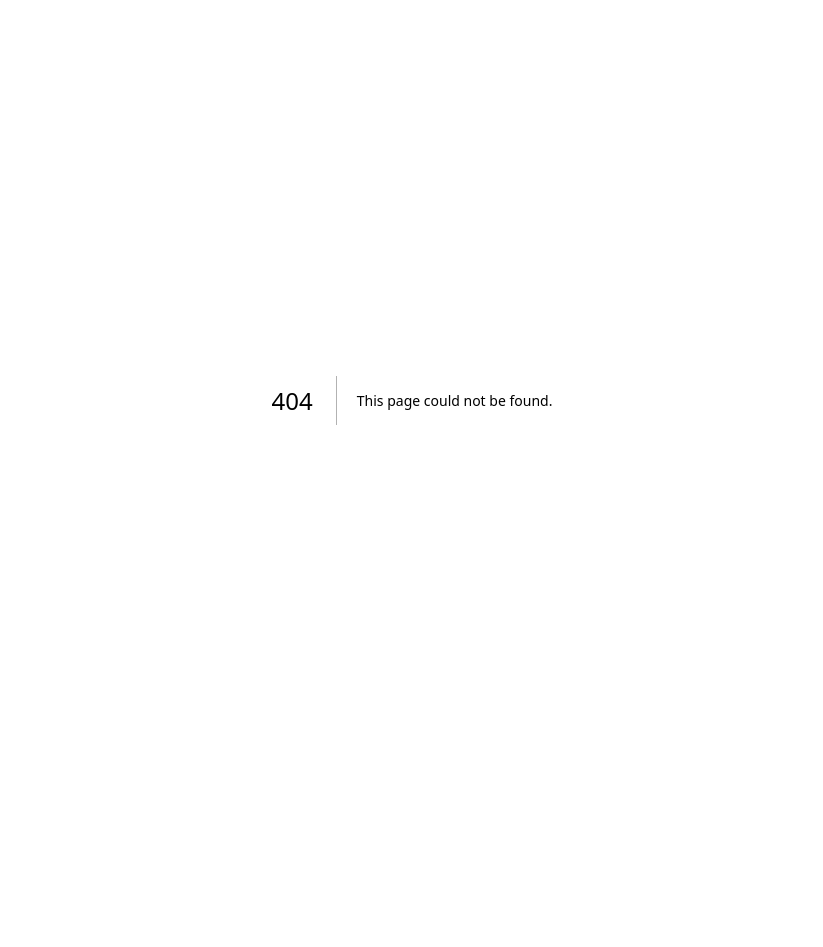
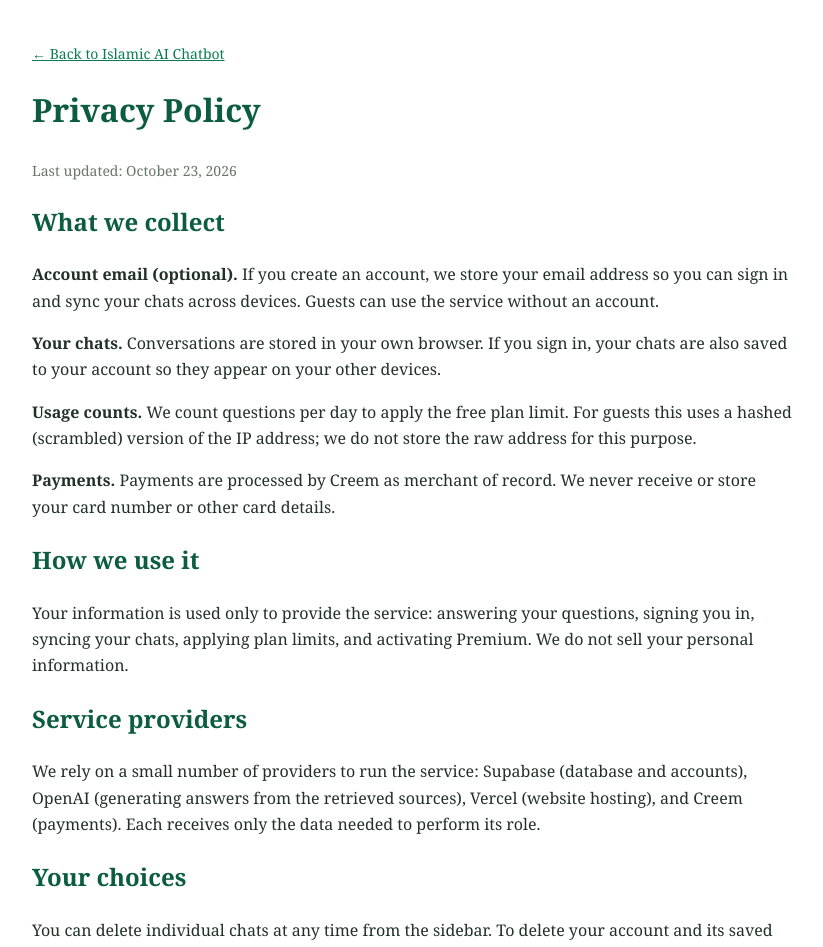
Before and after one commit to kaki50/islamic-ai-chatbot, a Next.js app: page /terms/privacy in a window 1280 px wide. Before the commit this address had no page. Shown: the top 947 px of the page, without its empty margins (228-1051 px from the left). Before the commit the page ends 800 px from the top, so only its background shows below. Built offline with nearby package versions, Linux system fonts and the light colour scheme.

Commit message:
Create page.tsx

```diff
--- /dev/null
+++ b/app/terms/privacy/page.tsx
@@ -0,0 +1,68 @@
+export default function PrivacyPage() {
+  return (
+    <main
+      style={{
+        maxWidth: "760px",
+        margin: "0 auto",
+        padding: "32px 20px 60px",
+        fontFamily: "Georgia, 'Times New Roman', serif",
+        color: "#22302a",
+        lineHeight: 1.65,
+      }}
+    >
+      <a href="/" style={{ color: "#0d7a55", fontSize: "14px" }}>
+        ← Back to Islamic AI Chatbot
+      </a>
+      <h1 style={{ color: "#0b5c40", marginTop: "18px" }}>Privacy Policy</h1>
+      <p style={{ color: "#68766c", fontSize: "14px" }}>Last updated: October 23, 2026</p>
+
+      <h2 style={{ color: "#0b5c40" }}>What we collect</h2>
+      <p>
+        <strong>Account email (optional).</strong> If you create an account, we store
+        your email address so you can sign in and sync your chats across devices. Guests
+        can use the service without an account.
+      </p>
+      <p>
+        <strong>Your chats.</strong> Conversations are stored in your own browser. If
+        you sign in, your chats are also saved to your account so they appear on your
+        other devices.
+      </p>
+      <p>
+        <strong>Usage counts.</strong> We count questions per day to apply the free
+        plan limit. For guests this uses a hashed (scrambled) version of the IP address;
+        we do not store the raw address for this purpose.
+      </p>
+      <p>
+        <strong>Payments.</strong> Payments are processed by Creem as merchant of
+        record. We never receive or store your card number or other card details.
+      </p>
+
+      <h2 style={{ color: "#0b5c40" }}>How we use it</h2>
+      <p>
+        Your information is used only to provide the service: answering your questions,
+        signing you in, syncing your chats, applying plan limits, and activating
+        Premium. We do not sell your personal information.
+      </p>
+
+      <h2 style={{ color: "#0b5c40" }}>Service providers</h2>
+      <p>
+        We rely on a small number of providers to run the service: Supabase (database
+        and accounts), OpenAI (generating answers from the retrieved sources), Vercel
+        (website hosting), and Creem (payments). Each receives only the data needed to
+        perform its role.
+      </p>
+
+      <h2 style={{ color: "#0b5c40" }}>Your choices</h2>
+      <p>
+        You can delete individual chats at any time from the sidebar. To delete your
+        account and its saved data, contact us at jaamhouse9900@gmail.com and we will
+        remove it.
+      </p>
+
+      <h2 style={{ color: "#0b5c40" }}>Contact</h2>
+      <p>
+        Questions about privacy: jaamhouse9900@gmail.com
+      </p>
+    </main>
+  );
+}
```
